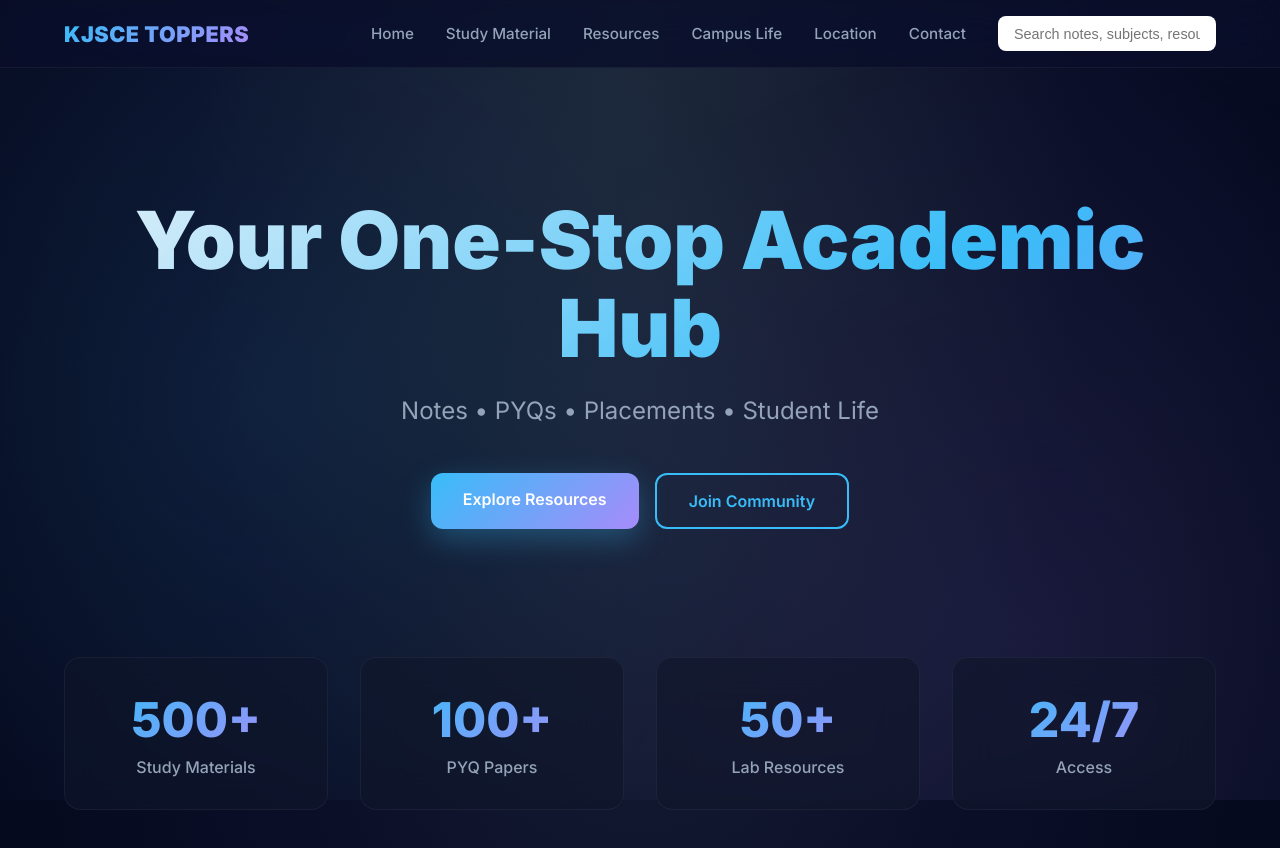
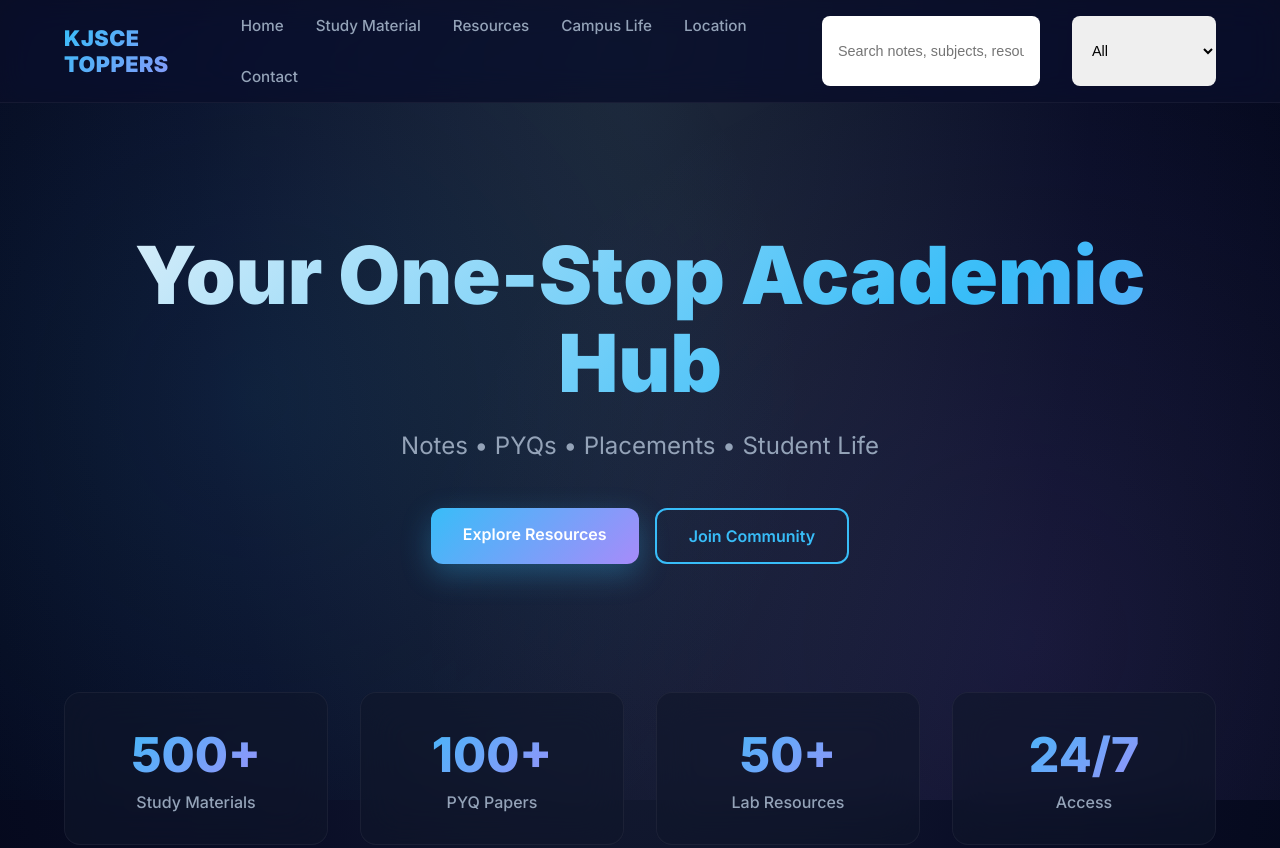
Before and after one commit to Grizzz-ops/kjssetoppers, a plain HTML site: page index.html in a window 1280 px wide. Shown: the top 848 px of the page. Drawn offline with Linux system fonts and the light colour scheme.

Commit message:
Add filter dropdown and update feature links
Added a filter dropdown to categorize features and updated links with data attributes for better filtering.

```diff
--- a/index.html
+++ b/index.html
@@ -534,6 +534,25 @@ footer p {
     font-size:0.9rem;
   "
 >
+      <!-- Filter Dropdown -->
+  <select
+    id="filterSelect"
+    style="
+      padding:0.6rem 1rem;
+      border-radius:8px;
+      border:none;
+      outline:none;
+      font-size:0.9rem;
+      cursor:pointer;
+    "
+  >
+    <option value="all">All</option>
+    <option value="study">Study Material</option>
+    <option value="resources">Resources</option>
+    <option value="campus">Campus Life</option>
+    <option value="placements">Placements</option>
+  </select>
+
 
   </div>
 </header>
@@ -580,7 +599,7 @@ footer p {
   </div>
 
   <div class="features-grid">
-    <a href="kjsce-study-material-redesign.html" class="feature-card">
+    <a href="kjsce-study-material-redesign.html" class="feature-card" data-category="study">
       <span class="feature-icon">📘</span>
       <h3 class="feature-title">Study Material</h3>
       <p class="feature-description">
@@ -590,7 +609,7 @@ footer p {
       <span class="feature-arrow">→</span>
     </a>
 
-    <a href="kjsce-placements.html" class="feature-card">
+    <a href="kjsce-placements.html" class="feature-card" data-category="placements">
       <span class="feature-icon">💼</span>
       <h3 class="feature-title">Placements</h3>
       <p class="feature-description">
@@ -599,7 +618,7 @@ footer p {
       <span class="feature-arrow">→</span>
     </a>
 
-    <a href="kjsce-campus-life-redesign.html" class="feature-card">
+    <a href="kjsce-campus-life-redesign.html" class="feature-card" data-category="campus">
       <span class="feature-icon">🎓</span>
       <h3 class="feature-title">Campus Life</h3>
       <p class="feature-description">
```
